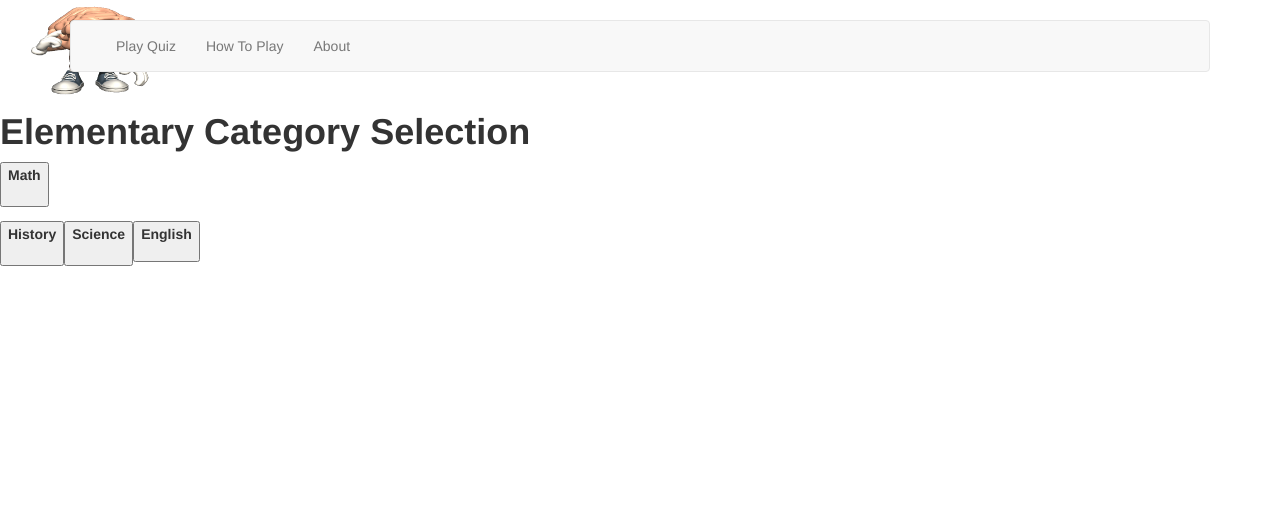
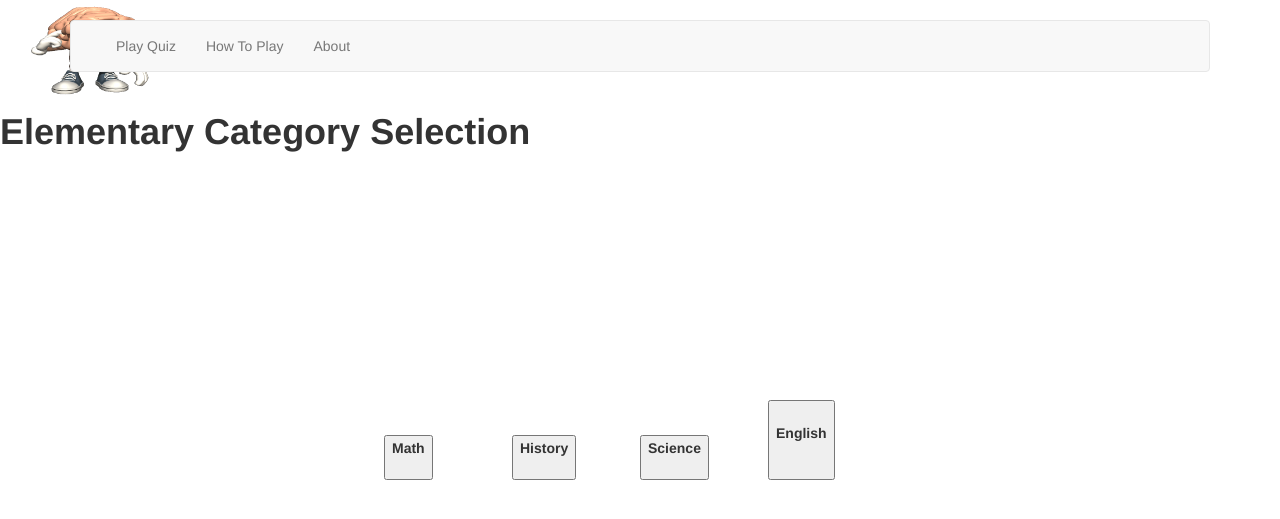
Before and after one commit to tamqtran/CECS445, a Django app: page /quiz/ElementaryCategories/ in a window 1280 px wide. Shown: the top 519 px of the page. Run offline with Django 3.2, Linux system fonts and the light colour scheme; some libraries are stand-ins or nearby versions.

Commit message:
Elementary button moving

```diff
--- a/QuizWebsite/quiz/Templates/ElementaryCategories.html
+++ b/QuizWebsite/quiz/Templates/ElementaryCategories.html
@@ -14,25 +14,50 @@
         <p>
 
 			<form method="post" action="{% url 'quiz:QuizGame' %}">  {% csrf_token %}
-			<button type="submit"  name = "choice"  value ='1' >
+			<button type="submit"  name = "choice"  value ='1' id = "math">
 			 <label for="choice1">Math</label>
 		  </form>
 
 		 <form method="post" action="{% url 'quiz:QuizGame' %}">  {% csrf_token %}
-		 <button type="submit"  name = "choice"  value ='3' >
+		 <button type="submit"  name = "choice"  value ='3' id = "history">
 		 <label for="choice1">History</label>
 		 </form>
 
 		 <form method="post" action="{% url 'quiz:QuizGame' %}">  {% csrf_token %}
- 		<button type="submit"  name = "choice"  value ='2' >
+ 		<button type="submit"  name = "choice"  value ='2' id = "science">
  		<label for="choice1">Science</label>
  		</form>
 
 		<form method="post" action="{% url 'quiz:QuizGame' %}">  {% csrf_token %}
-		<button type="submit"  name = "choice"  value ='4' >
+		<button type="submit"  name = "choice"  value ='4' id = "english">
 		<label for="choice1">English</label>
 		</form>
         </p>
+
+
+  		<style>
+			#math{
+				position:absolute;
+				bottom:40%;
+				left:30%;
+			}
+			#history{
+				position:absolute;
+				bottom:40%;
+				left:40%;
+			}
+			#science{
+				position:absolute;
+				bottom:40%;
+				left:50%;
+			}
+			#english{
+				position:absolute;
+				bottom:40%;
+				left:60%;
+				height: 10%;
+			}
+		</style>
 	</body>
     {% endblock %}
 
```
